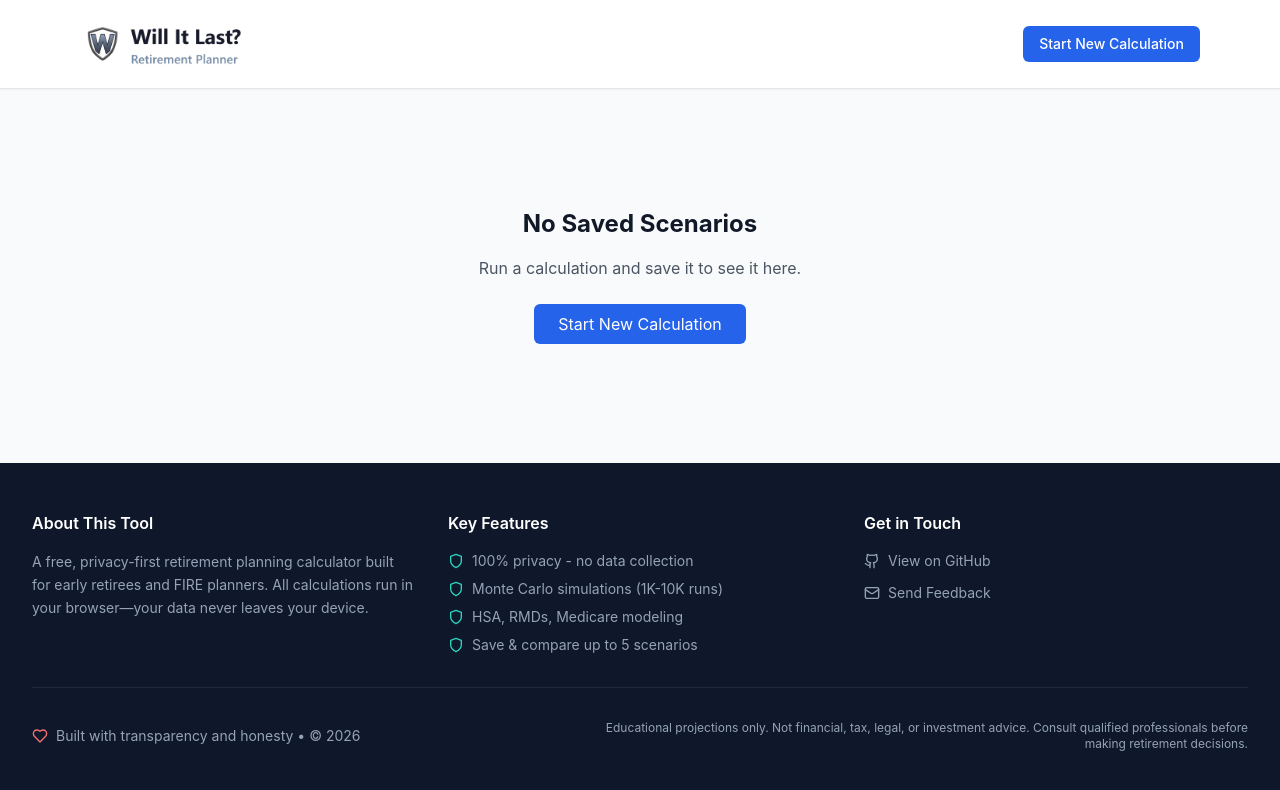
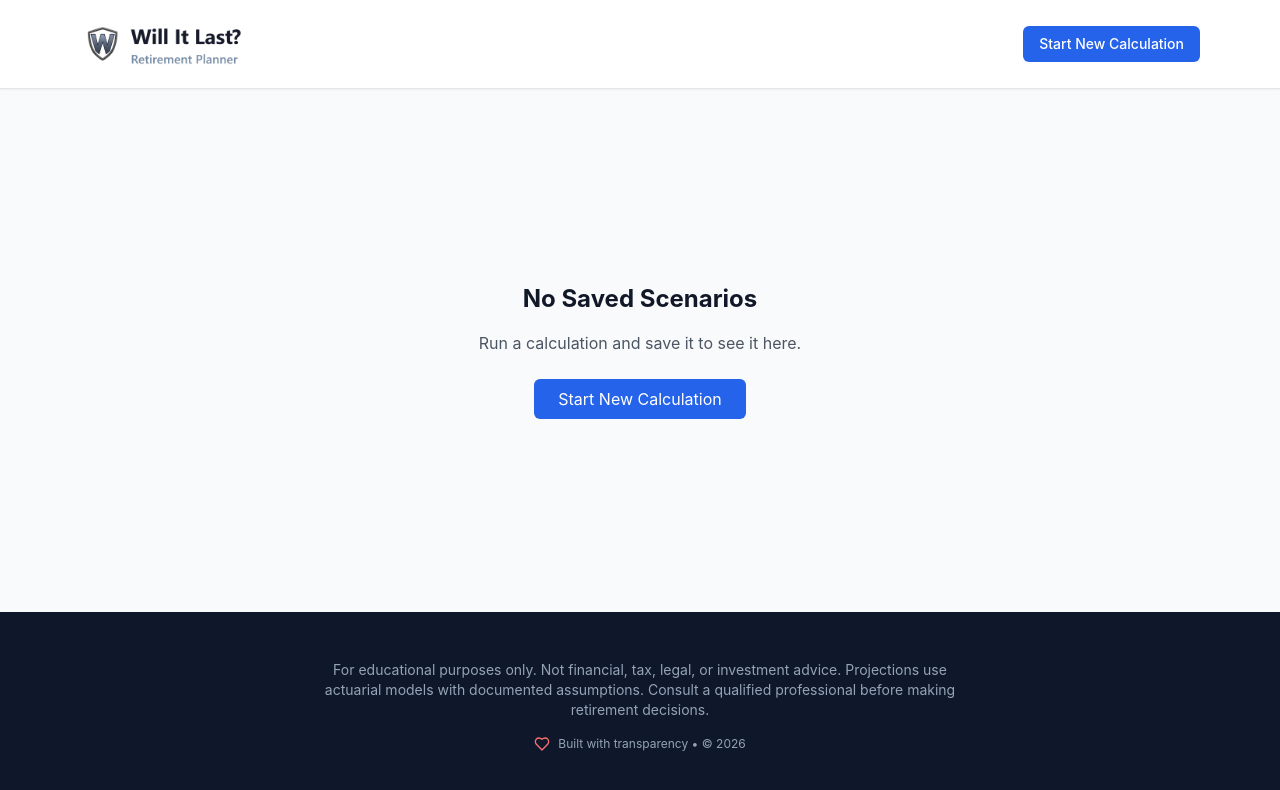
Before and after one commit to tuangatech/Retirement-Planner, a React (Vite) app: page /scenarios in a window 1280 px wide. Shown: the top 790 px of the page. Built offline with nearby package versions, Linux system fonts and the light colour scheme.

Commit message:
Update footer

```diff
--- a/src/components/common/Footer.tsx
+++ b/src/components/common/Footer.tsx
@@ -1,85 +1,22 @@
 // src/components/common/Footer.tsx
-// Unified footer component for all pages (Wizard, Results, Scenarios, Comparison)
+// Unified footer component for all pages
 
-import { Heart, Shield, Github, Mail } from 'lucide-react';
+import { Heart } from 'lucide-react';
 
 export function Footer() {
     const currentYear = new Date().getFullYear();
 
     return (
         <footer className="bg-slate-900 text-slate-400 py-12 mt-auto">
-            <div className="max-w-7xl mx-auto px-4 sm:px-6 lg:px-8">
-                <div className="grid grid-cols-1 md:grid-cols-3 gap-8 mb-8">
-                    {/* Column 1: About */}
-                    <div>
-                        <h3 className="text-white font-semibold mb-4">About This Tool</h3>
-                        <p className="text-sm leading-relaxed">
-                            A free, privacy-first retirement planning calculator built for early retirees and FIRE planners.
-                            All calculations run in your browser—your data never leaves your device.
-                        </p>
-                    </div>
-
-                    {/* Column 2: Key Features */}
-                    <div>
-                        <h3 className="text-white font-semibold mb-4">Key Features</h3>
-                        <ul className="space-y-2 text-sm">
-                            <li className="flex items-center gap-2">
-                                <Shield className="w-4 h-4 text-teal-400" />
-                                <span>100% privacy - no data collection</span>
-                            </li>
-                            <li className="flex items-center gap-2">
-                                <Shield className="w-4 h-4 text-teal-400" />
-                                <span>Monte Carlo simulations (1K-10K runs)</span>
-                            </li>
-                            <li className="flex items-center gap-2">
-                                <Shield className="w-4 h-4 text-teal-400" />
-                                <span>HSA, RMDs, Medicare modeling</span>
-                            </li>
-                            <li className="flex items-center gap-2">
-                                <Shield className="w-4 h-4 text-teal-400" />
-                                <span>Save & compare up to 5 scenarios</span>
-                            </li>
-                        </ul>
-                    </div>
-
-                    {/* Column 3: Contact & Links */}
-                    <div>
-                        <h3 className="text-white font-semibold mb-4">Get in Touch</h3>
-                        <div className="space-y-3 text-sm">
-                            <a
-                                href="https://github.com/yourusername/retirement-calculator"
-                                target="_blank"
-                                rel="noopener noreferrer"
-                                className="flex items-center gap-2 hover:text-teal-400 transition-colors"
-                            >
-                                <Github className="w-4 h-4" />
-                                <span>View on GitHub</span>
-                            </a>
-                            <a
-                                href="mailto:feedback@retirementplanner.com"
-                                className="flex items-center gap-2 hover:text-teal-400 transition-colors"
-                            >
-                                <Mail className="w-4 h-4" />
-                                <span>Send Feedback</span>
-                            </a>
-                        </div>
-                    </div>
-                </div>
-
-                {/* Bottom Bar */}
-                <div className="pt-8 border-t border-slate-800">
-                    <div className="flex flex-col md:flex-row justify-between items-center gap-4">
-                        {/* Copyright & Love */}
-                        <div className="flex items-center gap-2 text-sm">
-                            <Heart className="w-4 h-4 text-red-400" />
-                            <span>Built with transparency and honesty • © {currentYear}</span>
-                        </div>
-
-                        {/* Disclaimer */}
-                        <div className="text-xs text-center md:text-right max-w-2xl">
-                            Educational projections only. Not financial, tax, legal, or investment advice.
-                            Consult qualified professionals before making retirement decisions.
-                        </div>
+            <div className="max-w-6xl mx-auto px-4">
+                <div className="flex flex-col items-center justify-center text-center space-y-4">
+                    <p className="text-sm max-w-2xl">
+                        For educational purposes only. Not financial, tax, legal, or investment advice.
+                        Projections use actuarial models with documented assumptions. Consult a qualified professional before making retirement decisions.
+                    </p>
+                    <div className="flex items-center gap-2 text-xs">
+                        <Heart className="w-4 h-4 text-red-400" />
+                        <span>Built with transparency • © {currentYear}</span>
                     </div>
                 </div>
             </div>
--- a/src/pages/LandingPage.tsx
+++ b/src/pages/LandingPage.tsx
@@ -1,5 +1,6 @@
 import { useNavigate } from 'react-router-dom';
-import { CheckCircle, XCircle, TrendingUp, Heart, AlertCircle, ArrowRight, Lock } from 'lucide-react';
+import { CheckCircle, XCircle, TrendingUp, AlertCircle, ArrowRight, Lock } from 'lucide-react';
+import { Footer } from '../components/common/Footer';
 
 function Logo({ size = 'md', variant = 'full' }: { size?: 'sm' | 'md' | 'lg', variant?: 'full' | 'icon' }) {
     const heights = { sm: 'h-7', md: 'h-9', lg: 'h-14' };
@@ -235,21 +236,7 @@ export default function LandingPage() {
                 </div>
             </section>
 
-            {/* Footer */}
-            <footer className="bg-slate-900 text-slate-400 py-12">
-                <div className="max-w-6xl mx-auto px-4">
-                    <div className="flex flex-col items-center justify-center text-center space-y-4">
-                        <p className="text-sm max-w-2xl">
-                            For educational purposes only. Not financial, tax, legal, or investment advice.
-                            Projections use actuarial models with documented assumptions. Consult a qualified professional before making retirement decisions.
-                        </p>
-                        <div className="flex items-center gap-2 text-xs">
-                            <Heart className="w-4 h-4 text-red-400" />
-                            <span>Built with transparency • 2026</span>
-                        </div>
-                    </div>
-                </div>
-            </footer>
+            <Footer />
         </div>
     );
 }
```
